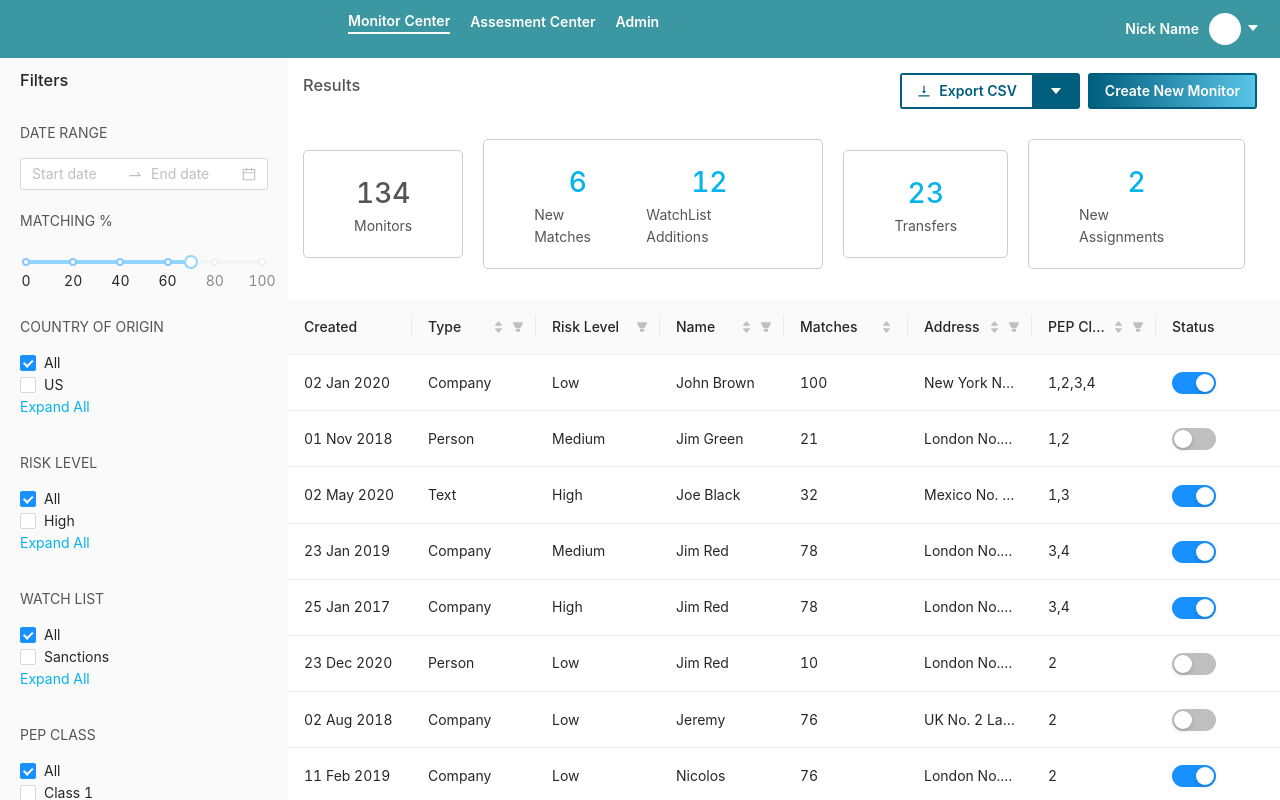
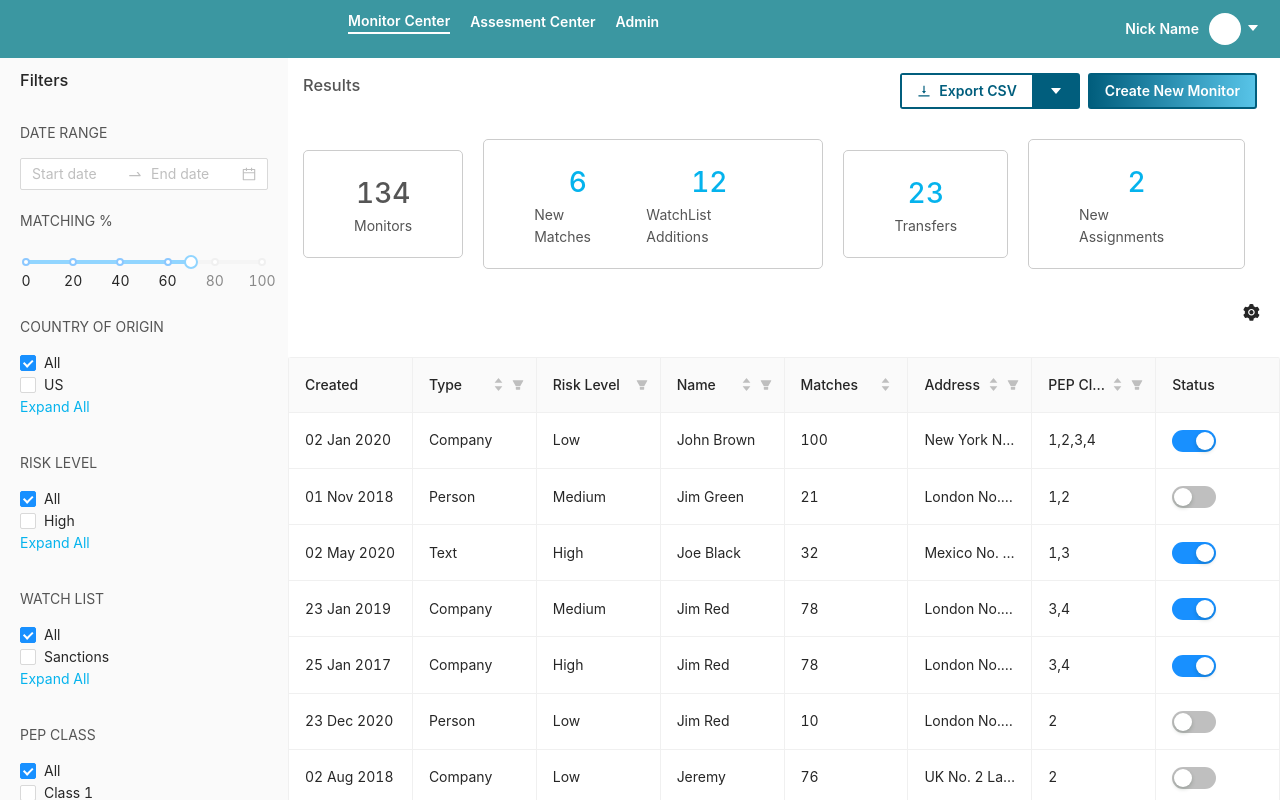
Before and after one commit to Karthikeyan112/dashboard, a React (Create React App) app: page / in a window 1280 px wide. Shown: the top 800 px of the page. Built offline with nearby package versions, Linux system fonts and the light colour scheme.

Commit message:
add setting icon

```diff
--- a/src/components/Body.js
+++ b/src/components/Body.js
@@ -3,6 +3,7 @@ import Sidebar from './Sidebar';
 import Result from './Result';
 import Table from './Table';
 import './Body.scss';
+import { SettingFilled } from '@ant-design/icons';
 
 import { filterData, filterByDate, filterByPepClass, filterByMatching } from '../utils';
 
@@ -52,6 +53,9 @@ const Body = () => {
       />
       <div className='body__content'>
         <Result />
+        <div className='body__setting'>
+          <SettingFilled />
+        </div>
         <Table data={filteredData} changeStatus={changeStatus} />
       </div>
     </div>
--- a/src/components/Body.scss
+++ b/src/components/Body.scss
@@ -3,4 +3,16 @@
   &__content {
     flex: 0.8;
   }
+
+  &__setting {
+    display: flex;
+    flex-direction: row-reverse;
+    padding: 20px;
+    font-size: larger;
+
+    .anticon {
+      cursor: pointer;
+    }
+  }
+
 }
--- a/src/components/Header.js
+++ b/src/components/Header.js
@@ -1,5 +1,4 @@
 import React from 'react';
-import ReactDOM from "react-dom";
 import './Header.scss';
 import { Avatar } from 'antd';
 import { UserOutlined, CaretDownFilled } from '@ant-design/icons';
--- a/src/components/Sidebar.js
+++ b/src/components/Sidebar.js
@@ -1,5 +1,4 @@
 import React from 'react';
-import moment from 'moment';
 import './Sidebar.scss';
 import { Button, DatePicker, Slider } from 'antd';
 import CheckboxList from './CheckboxList';
--- a/src/components/Table.js
+++ b/src/components/Table.js
@@ -1,7 +1,7 @@
 import React from 'react';
 import moment from 'moment'
 import { Table, Space, Switch } from 'antd';
-import {filterOptions} from '../utils';
+import { filterOptions } from '../utils';
 
 const TableComponent = ({ data, changeStatus }) => {
   const columns = [
@@ -76,7 +76,7 @@ const TableComponent = ({ data, changeStatus }) => {
   ];
   return (
     <Space style={{ marginTop: 16 }} className='table'>
-      <Table pagination={{ position: ['bottomCenter'] }} columns={columns} dataSource={data} />
+      <Table pagination={{ position: ['bottomCenter'] }} columns={columns} dataSource={data} bordered />
     </Space>
   )
 }
```
